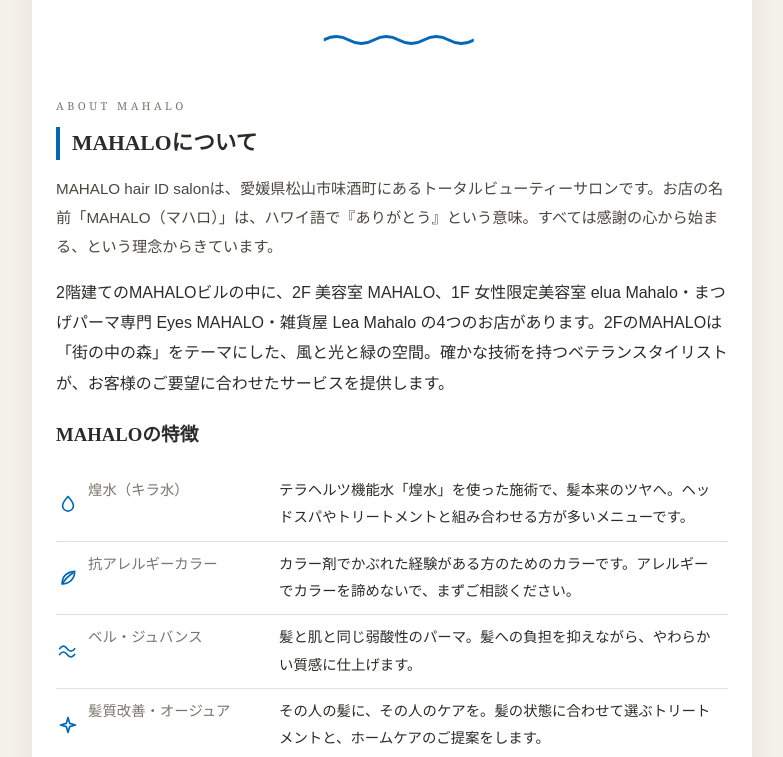
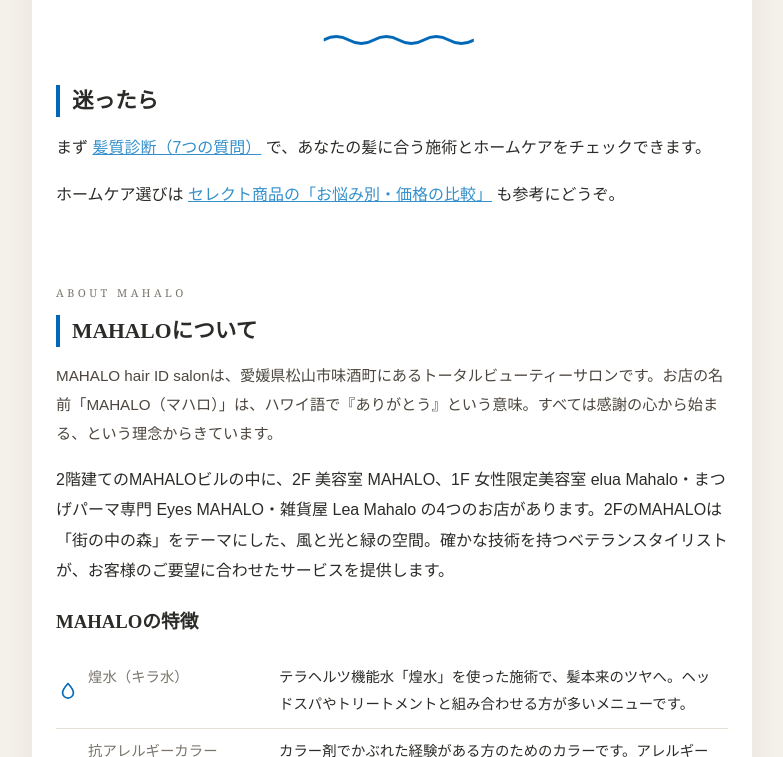
Before and after one commit to MOMOwaRI/MAHALO, a plain HTML site: page index.html in a window 1280 px wide. Shown: the part 5183-5940 px from the top of the page, without its empty margins (248-1031 px from the left). Drawn offline with Linux system fonts and the light colour scheme; no server answers.

Commit message:
セレクト商品に悩み別×価格の比較と診断への導線を追加

```diff
--- a/index.html
+++ b/index.html
@@ -194,6 +194,11 @@
 </section>
 <div class="waveband" aria-hidden="true"><svg viewBox="0 0 150 14"><path d="M0,7 Q12.5,0 25,7 T50,7 T75,7 T100,7 T125,7 T150,7" fill="none" stroke="#0068B7" stroke-width="3" stroke-linecap="round"/></svg></div>
 <section>
+<h2>迷ったら</h2>
+<p>まず <a href="diagnosis.html">髪質診断（7つの質問）</a> で、あなたの髪に合う施術とホームケアをチェックできます。</p>
+<p>ホームケア選びは <a href="select.html#hikaku">セレクト商品の「お悩み別・価格の比較」</a> も参考にどうぞ。</p>
+</section>
+<section>
 <p class="en">About MAHALO</p>
 <h2>MAHALOについて</h2>
 <p class="lead">MAHALO hair ID salonは、愛媛県松山市味酒町にあるトータルビューティーサロンです。お店の名前「MAHALO（マハロ）」は、ハワイ語で『ありがとう』という意味。すべては感謝の心から始まる、という理念からきています。</p>
```
Also changed, not shown: select.html (+2 -0 lines).
